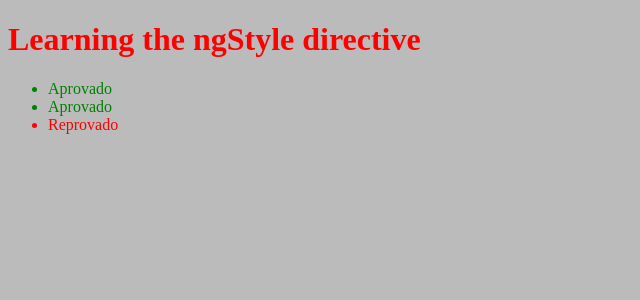
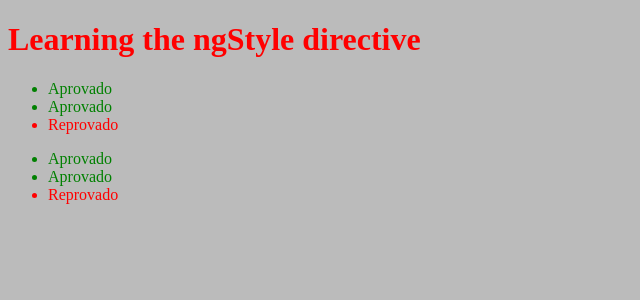
Before and after one commit to FranciscoAraujo95/angular-basico, an Angular app: page / in a window 1280 px wide. Shown: the top 300 px of the page, without its empty margins (0-640 px from the left). Built offline with nearby package versions, Linux system fonts and the light colour scheme.

Commit message:
I used the example of component07 to work with the ngClass directive

```diff
--- a/src/app/component07/component07.component.css
+++ b/src/app/component07/component07.component.css
@@ -0,0 +1,7 @@
+.greenText {
+  color: green;
+}
+
+.redText {
+  color: red;
+}
--- a/src/app/component07/component07.component.html
+++ b/src/app/component07/component07.component.html
@@ -5,3 +5,7 @@
 <ul>
   <li *ngFor="let l of lista" [ngStyle]="{'color' : l == 'Aprovado' ? 'green' : 'red' }">{{ l }}</li>
 </ul>
+
+<ul>
+  <li *ngFor="let l of lista" [ngClass]="l == 'Aprovado' ? 'greenText' : 'redText'">{{ l }}</li>
+</ul>
```
